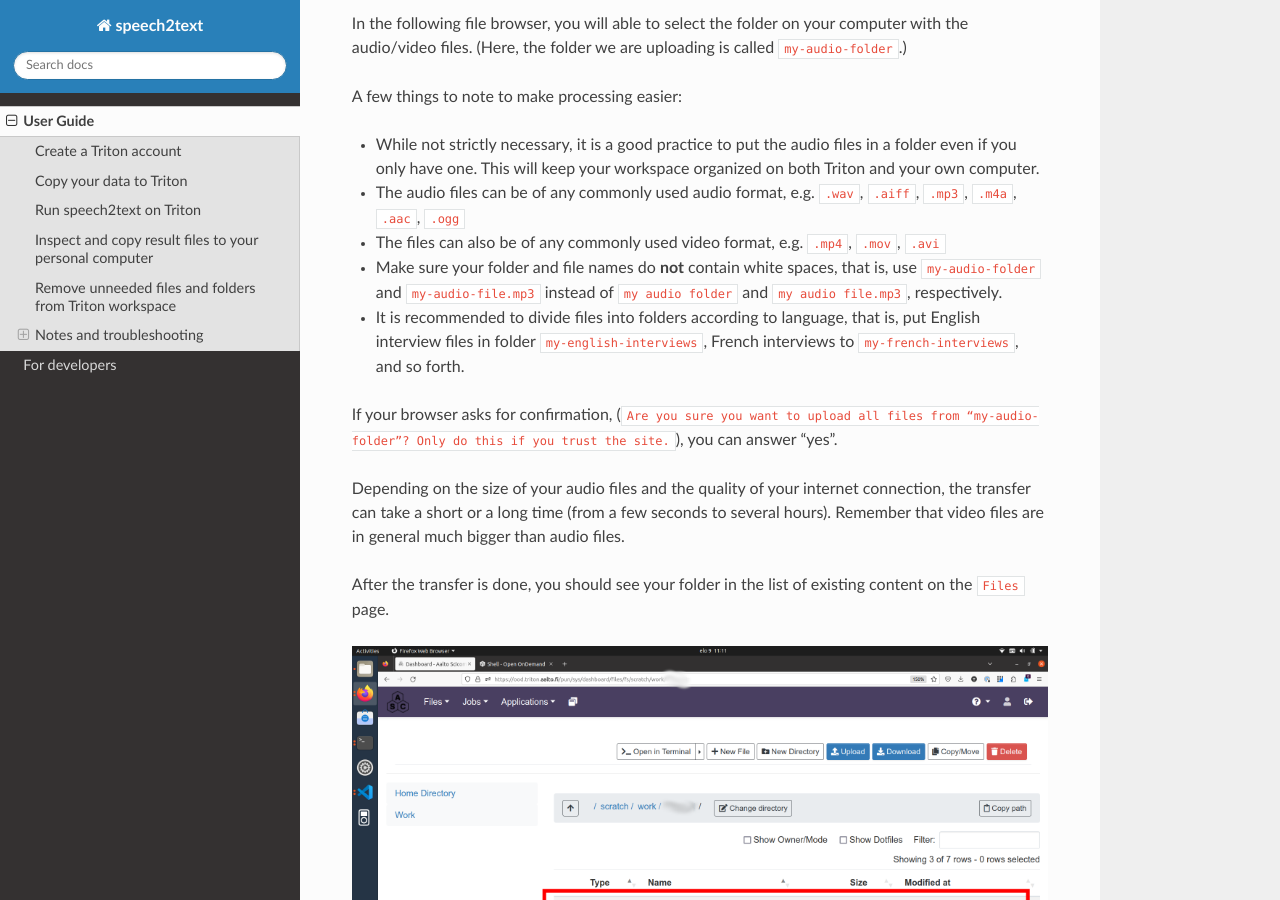
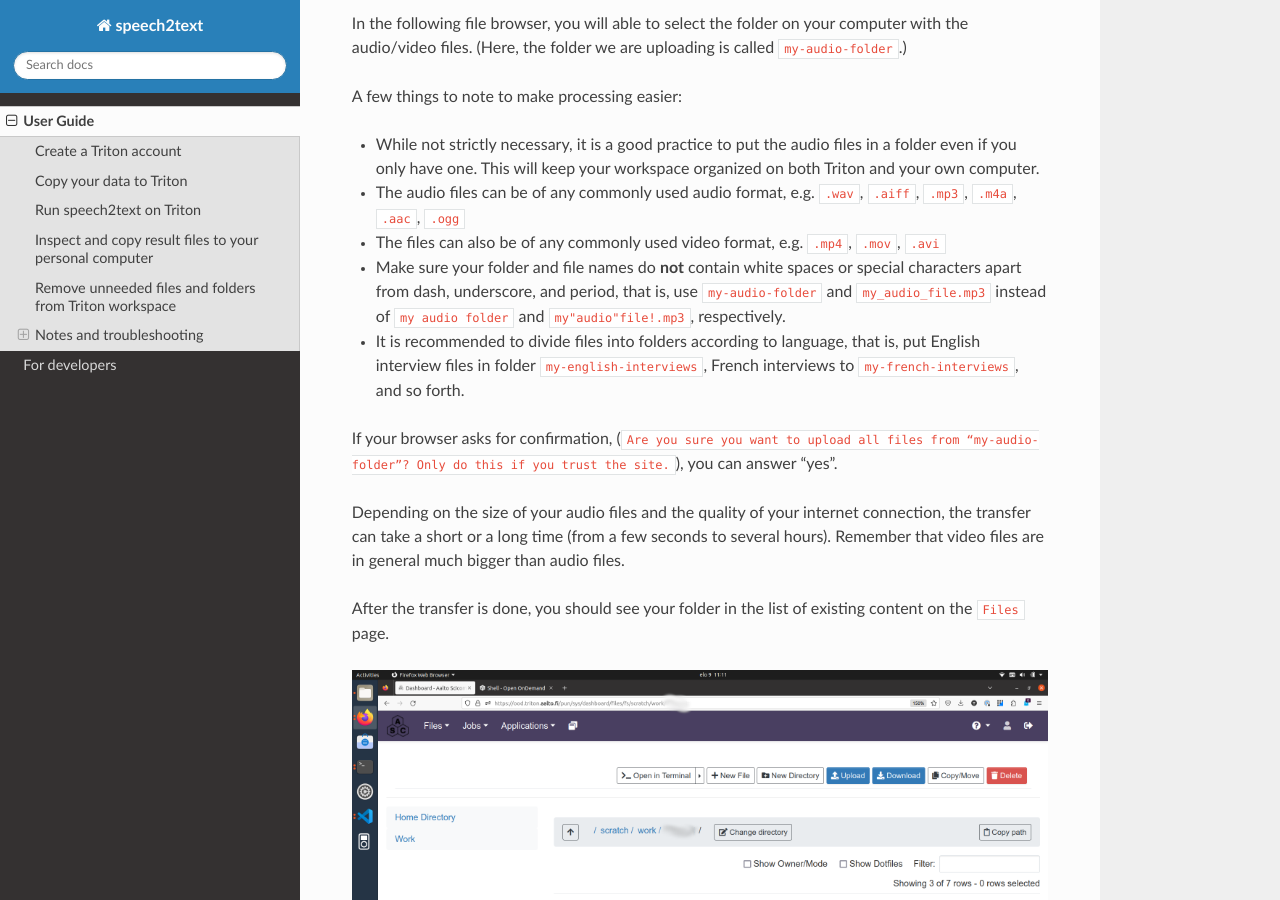
Before and after one commit to AaltoRSE/speech2text, a Sphinx documentation site: the page built from docs/source/user_guide.md, in a window 1280 px wide and 900 px high, scrolled down 2736 px. Built offline with Sphinx 7.4.7 and the Read the Docs theme 2.0.0, drawn with Linux system fonts in a browser that asks for light colours.

Commit message:
UPD: docs

```diff
--- a/docs/source/user_guide.md
+++ b/docs/source/user_guide.md
@@ -60,7 +60,7 @@ A few things to note to make processing easier:
 
 - The files can also be of any commonly used video format, e.g. `.mp4`, `.mov`, `.avi`
 
-- Make sure your folder and file names do **not** contain white spaces, that is, use `my-audio-folder` and `my-audio-file.mp3` instead of `my audio folder` and `my audio file.mp3`, respectively.
+- Make sure your folder and file names do **not** contain white spaces or special characters apart from dash, underscore, and period, that is, use `my-audio-folder` and `my_audio_file.mp3` instead of `my audio folder` and `my"audio"file!.mp3`, respectively.
 
 - It is recommended to divide files into folders according to language, that is, put English interview files in folder `my-english-interviews`, French interviews to `my-french-interviews`, and so forth.
 
```
